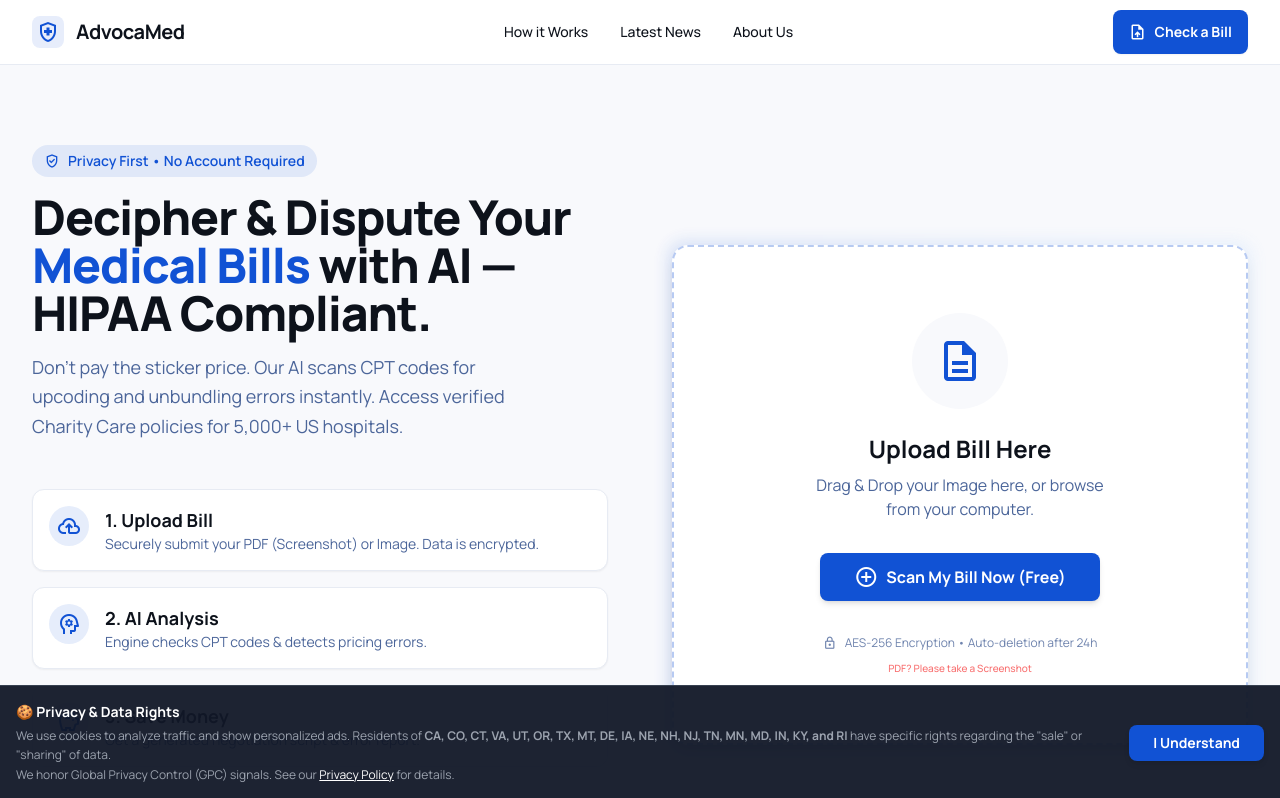
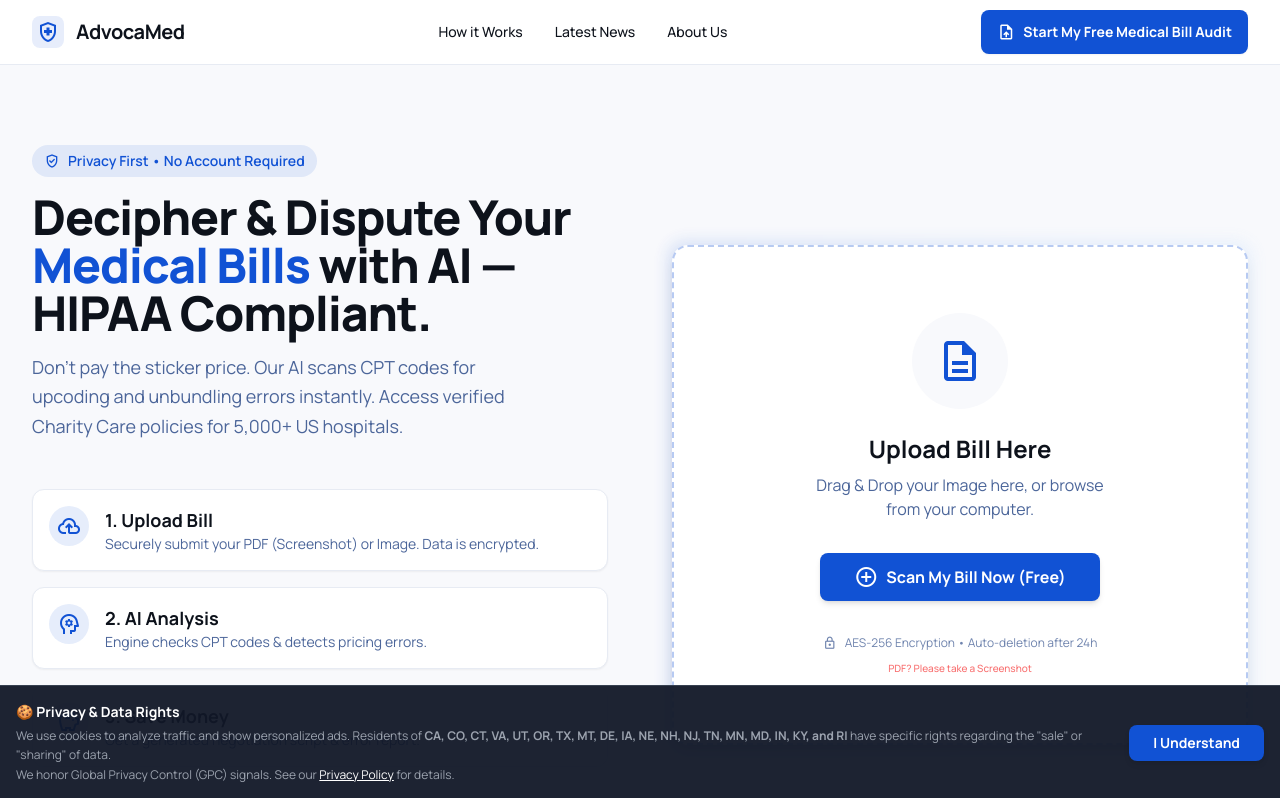
Before and after one commit to gkswjdgb/advocamed-ai, a React (Vite) app in the folder advocamed.ai/: page / in a window 1280 px wide. Shown: the top 798 px of the page. Built offline with nearby package versions, Linux system fonts and the light colour scheme.

Commit message:
Update App.tsx

```diff
--- a/advocamed.ai/App.tsx
+++ b/advocamed.ai/App.tsx
@@ -84,8 +84,8 @@
           <div className="flex items-center gap-4">
                <button onClick={handleReset} className="bg-primary hover:bg-primary-hover text-white px-4 py-2 rounded-lg text-sm font-bold transition-colors shadow-sm flex items-center gap-2">
                   <span className="material-symbols-outlined text-lg">upload_file</span>
-                  <span className="hidden sm:inline">Check a Bill</span>
-                  <span className="sm:hidden">Check</span>
+                  <span className="hidden sm:inline">Start My Free Medical Bill Audit</span>
+                  <span className="sm:hidden">Audit Bill</span>
                </button>
           </div>
         </div>
```
